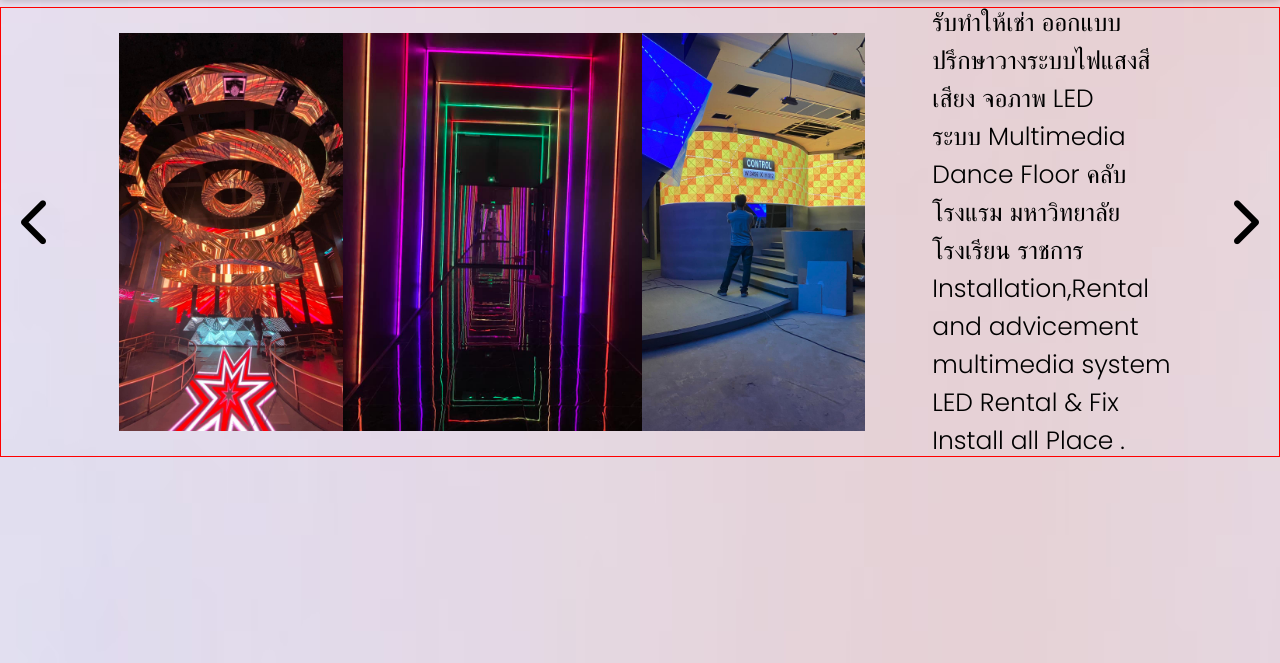
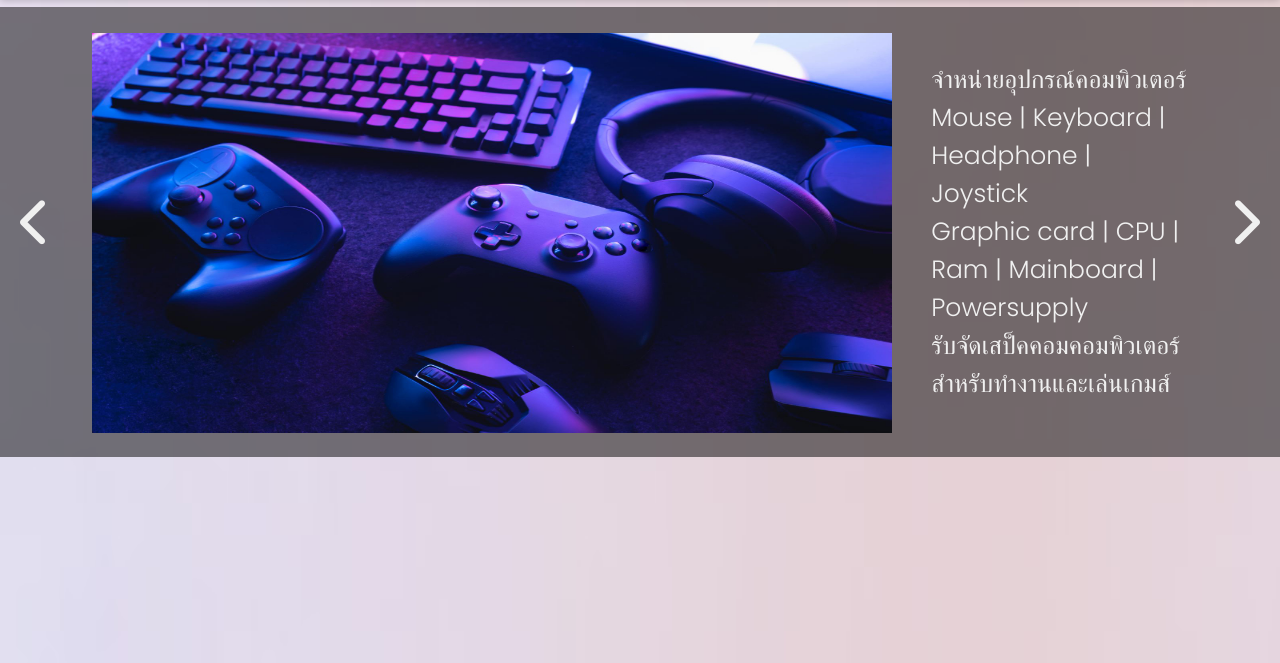
Before and after one commit to Chalongrath-Kodsriwong/E-commerce_Website_Seller, a plain HTML site: page Font-End_Size/index.html in a window 1280 px wide. Both pictures are taken after a click on the icon 36 px from the left and 359 px from the top of the page. Shown: the part 137-800 px from the top of the page. Drawn offline with nearby package versions, Linux system fonts and the light colour scheme.

Commit message:
send_img_And_Description&funcSlideDisplayPromote

```diff
--- a/Font-End_Size/app.js
+++ b/Font-End_Size/app.js
@@ -120,5 +120,40 @@ $(document).ready(function () {
     });
 
     // Slide display promote
+    // arrow
+    const btn_arrow_left = document.querySelector("#arrowleft");
+    const btn_arrow_right = document.querySelector("#arrowright");
+
+    // image
+    const images = [$("#sec1"), $("#sec2"), $("#sec3")];
+
+    // description
+    const descriptions = [$("#descript1"), $("#descript2"), $("#descript3")];
+
+    // Initial slide index
+    let currentSlide = 0;
+
+    const showSlide = (index) => {
+        images.forEach((img, i) => img.hide());
+        descriptions.forEach((desc, i) => desc.hide());
+
+        images[index].fadeIn(200);
+        descriptions[index].fadeIn(200);
+    };
+
+    $(btn_arrow_right).click(() => {
+        // Move to the next slide
+        currentSlide = (currentSlide + 1) % images.length;
+        showSlide(currentSlide);
+    });
+
+    $(btn_arrow_left).click(() => {
+        // Move to the next slide
+        currentSlide = (currentSlide - 1 + images.length) % images.length;
+        showSlide(currentSlide);
+    });
+
+    showSlide(currentSlide);
+
 
 });
--- a/Font-End_Size/index.html
+++ b/Font-End_Size/index.html
@@ -80,26 +80,26 @@
     <main>
         <div class="container">
             <div class="promote">
-                <i class="fa fa-solid fa-chevron-left"></i>
+                <i class="fa fa-solid fa-chevron-left" id="arrowleft"></i>
                 <div class="picture">
-                        <div class="sec1">
-                            <img src="image/pic1.jpg" class="imgs1" alt="">
-                            <img src="image/pic3.jpg" class="imgs2" alt="">
-                            <img src="image/pic4.jpg" class="imgs3" alt="">
+                        <div class="sec1" id="sec1">
+                            <img src="image/pic1.jpg" class="imgs1" alt="" id="image1">
+                            <img src="image/pic2.jpg" class="imgs2" alt="" id="image2">
+                            <img src="image/pic4.jpg" class="imgs3" alt="" id="image3">
                         </div>
-                        <div class="sec2">
-                            <img src="image/pic1.jpg" class="imgs1" alt="">
-                            <img src="image/pic3.jpg" class="imgs2" alt="">
-                            <img src="image/pic4.jpg" class="imgs3" alt="">
+                        <div class="sec2" id="sec2">
+                            <img src="image/pic5.jfif" class="imgs4" alt="" id="image4">
+                            <img src="image/pic6.jpg" class="imgs5" alt="" id="image5">
+                            <img src="image/pic7.jpg" class="imgs6" alt="" id="image6">
                         </div>
-                        <div class="sec3">
-                            <img src="image/pic1.jpg" class="imgs1" alt="">
-                            <img src="image/pic3.jpg" class="imgs2" alt="">
-                            <img src="image/pic4.jpg" class="imgs3" alt="">
+                        <div class="sec3" id="sec3">
+                            <img src="image/pic8.jpg" class="imgs7" alt="" id="image7">
+                            <!-- <img src="image/pic3.jpg" class="imgs8" alt="" id="image8">
+                            <img src="image/pic4.jpg" class="imgs9" alt="" id="image9"> -->
                         </div>
                 </div>
                 <div class="description">
-                    <div class="descript1">
+                    <div class="descript1" id="descript1">
                         <p>
                             รับทำให้เช่า ออกแบบ ปรึกษาวางระบบไฟแสงสีเสียง จอภาพ LED
                         </p>
@@ -110,18 +110,19 @@
                             Installation,Rental and advicement multimedia system LED Rental & Fix Install all Place .
                         </p>
                     </div>
-                    <div class="descript2">
-                        <p>aspdlapsldplaplsdpla</p>
-                        <p>aspdlapsldplaplsdpla</p>
-                        <p>aspdlapsldplaplsdpla</p>
+                    <div class="descript2" id="descript2">
+                        <p>เช่า-จำหน่ายอุปกรณ์ไฟแสงสีและเสียงราคาประหยัดและคุณภาพดี</p>
+                        <p>จอ Module LED | Processor control LED | Beam LED</p>
+                        <p>เครื่องเสียง(Speaker) | Floor Dance | </p>
                     </div>
-                    <div class="descript3">
-                        <p>12312312131231adasd</p>
-                        <p>12312312131231adasd</p>
-                        <p>12312312131231adasd</p>
+                    <div class="descript3" id="descript3">
+                        <p>จำหน่ายอุปกรณ์คอมพิวเตอร์</p>
+                        <p>Mouse | Keyboard | Headphone | Joystick</p>
+                        <p>Graphic card | CPU | Ram | Mainboard | Powersupply</p>
+                        <p>รับจัดเสป็คคอมคอมพิวเตอร์สำหรับทำงานและเล่นเกมส์</p>
                     </div>
                 </div>
-                <i class="fa fa-solid fa-chevron-right"></i>
+                <i class="fa fa-solid fa-chevron-right" id="arrowright"></i>
             </div>
         </div>
     </main>
--- a/Font-End_Size/style.css
+++ b/Font-End_Size/style.css
@@ -294,15 +294,16 @@ input:checked + .slider:before {
 body{
     background: url("../Font-End_Size/image/background\(test1\).avif");
     height: 100rem;
+
 }
 
 main .container .promote{
-    border: 1px solid red;
     margin-top: 10px;
     height: 450px;
     display: flex;
     justify-content: center;
     align-content: center;
+    background-color: rgba(0, 0, 0, 0.5); /* semi-transparent black */
 }
 
 /* Struture Promote */
@@ -317,6 +318,11 @@ main .container .promote{
     font-size: 50px;
     padding: 20px;
     cursor: pointer;
+    color: #f0f0f0;
+    transition: 0.3s;
+}
+.promote .fa:hover{
+    color: #cfcfcf;
 }
 
 /* Section Picture Promote */
@@ -333,6 +339,30 @@ main .container .promote{
     display: flex;
     justify-content: center;
     padding: 1px;
+}
+
+.picture .sec2{
+    .imgs4{
+        margin-top: 40px;
+        width: 225px;
+        height: 300px;
+    }
+    .imgs5{
+        width: 339px;
+        height: 300px;
+    }
+    .imgs6{
+        width: 225px;
+        height: 300px;
+    }
+}
+
+.picture .sec3{
+    .imgs7{
+        width: 800px;
+        height: 400px;
+    }
+
 }
 
 .picture .sec2, .picture .sec3{
@@ -355,6 +385,7 @@ main .container .promote{
     align-items: center;
     justify-content: center;
     font-size: 25px;
+    color: #f0f0f0;
 }
 
 .promote .description .descript2, .promote .description .descript3{
```
Also changed, not shown: Font-End_Size/image/pic2.jpg, Font-End_Size/image/pic3.jpg (deleted), Font-End_Size/image/pic5.jfif (added), Font-End_Size/image/pic6.jpg (added), Font-End_Size/image/pic7.jpg (added), Font-End_Size/image/pic8.jpg (added).
